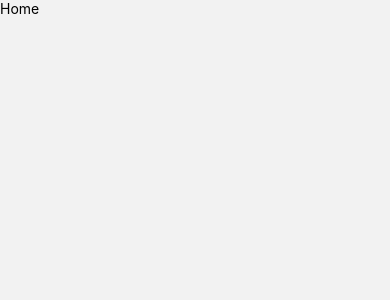
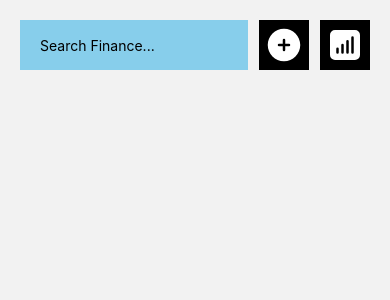
Before and after one commit to wahsandaruwan/simple_finance_mgmt_mob_app, a React Native app: screen /Home in a window 390 px wide. Shown: the top 300 px of the page. Built offline with nearby package versions, Linux system fonts and the light colour scheme.

Commit message:
Created header of home screen

```diff
--- a/package.json
+++ b/package.json
@@ -18,7 +18,8 @@
     "expo-status-bar": "~1.4.4",
     "react": "18.2.0",
     "react-native": "0.71.8",
-    "react-native-heroicons": "^3.2.0"
+    "react-native-heroicons": "^3.2.0",
+    "react-native-svg": "13.4.0"
   },
   "devDependencies": {
     "@babel/core": "^7.20.0"
--- a/src/screens/Home.js
+++ b/src/screens/Home.js
@@ -1,9 +1,69 @@
-import { StyleSheet, Text, View } from "react-native";
-export default function Home() {
+// ----------Inbuilt components and modules----------
+import {
+  StyleSheet,
+  SafeAreaView,
+  Text,
+  View,
+  TouchableOpacity,
+  StatusBar,
+  TextInput,
+} from "react-native";
+
+// ---------Third-party components & modules---------
+import * as Icons from "react-native-heroicons/solid";
+
+export default function Home({ navigation }) {
   return (
-    <View>
-      <Text>Home</Text>
-    </View>
+    <SafeAreaView style={{ flex: 1 }}>
+      <StatusBar backgroundColor="skyblue" />
+      <View
+        style={{
+          flex: 1,
+          justifyContent: "flex-start",
+          alignItems: "flex-start",
+          padding: 20,
+        }}
+      >
+        <View
+          style={{
+            width: "100%",
+            flexDirection: "row",
+            justifyContent: "space-between",
+            alignItems: "center",
+          }}
+        >
+          <TextInput
+            placeholder="Search Finance..."
+            style={{
+              width: "65%",
+              height: "100%",
+              paddingVertical: 10,
+              paddingHorizontal: 20,
+              backgroundColor: "skyblue",
+              color: "black",
+            }}
+          />
+          <TouchableOpacity
+            style={{
+              backgroundColor: "black",
+              padding: 5,
+            }}
+            onPress={() => navigation.navigate("FinanceSetup")}
+          >
+            <Icons.PlusCircleIcon size="40" color="white" />
+          </TouchableOpacity>
+          <TouchableOpacity
+            style={{
+              backgroundColor: "black",
+              padding: 5,
+            }}
+            onPress={() => navigation.navigate("FinanceSetup")}
+          >
+            <Icons.ChartBarSquareIcon size="40" color="white" />
+          </TouchableOpacity>
+        </View>
+      </View>
+    </SafeAreaView>
   );
 }
 const styles = StyleSheet.create({});
```
Also changed, not shown: src/components/CategoryCard.js (added, +9 -0 lines), 1 other file (tests, documents, lock files or other folders).
